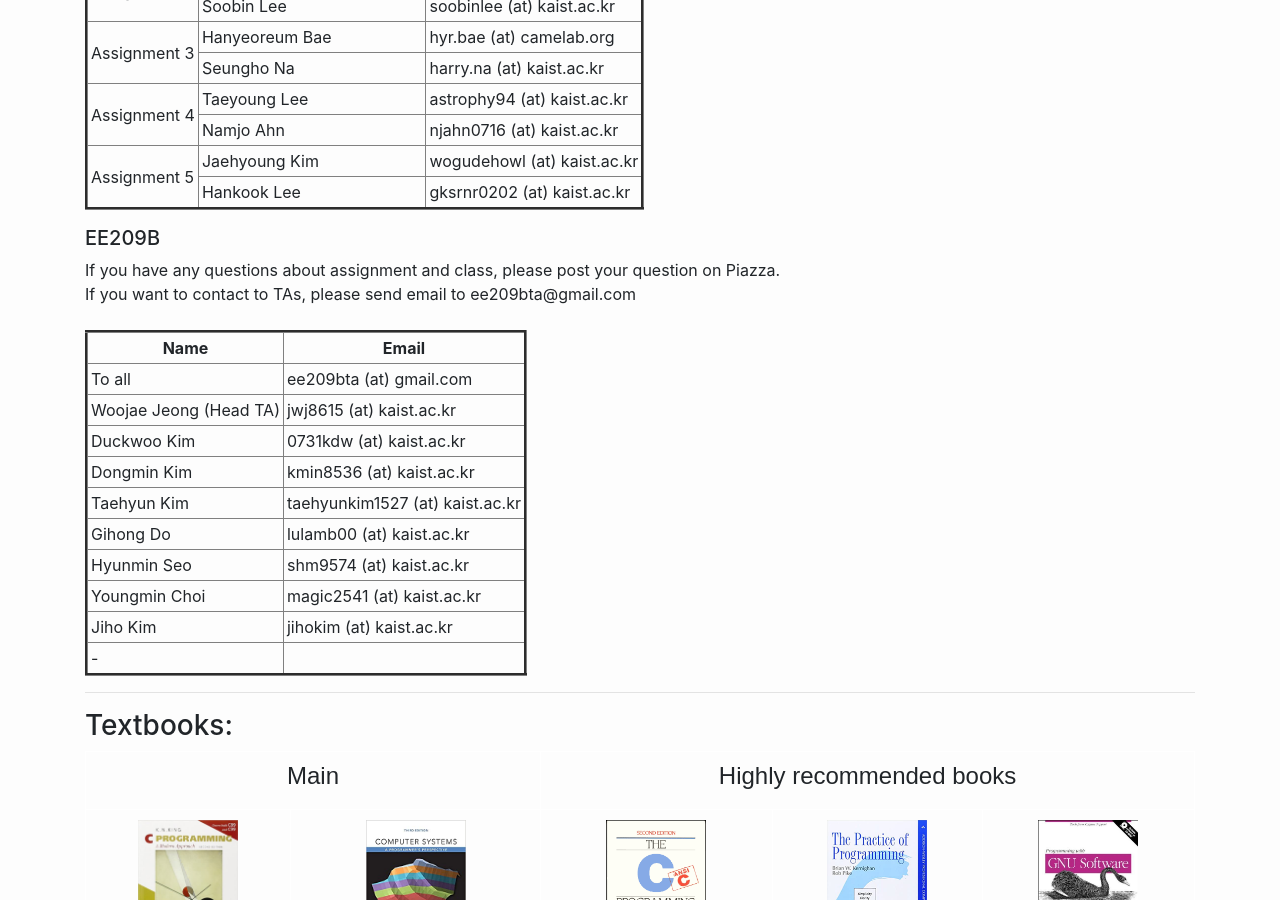
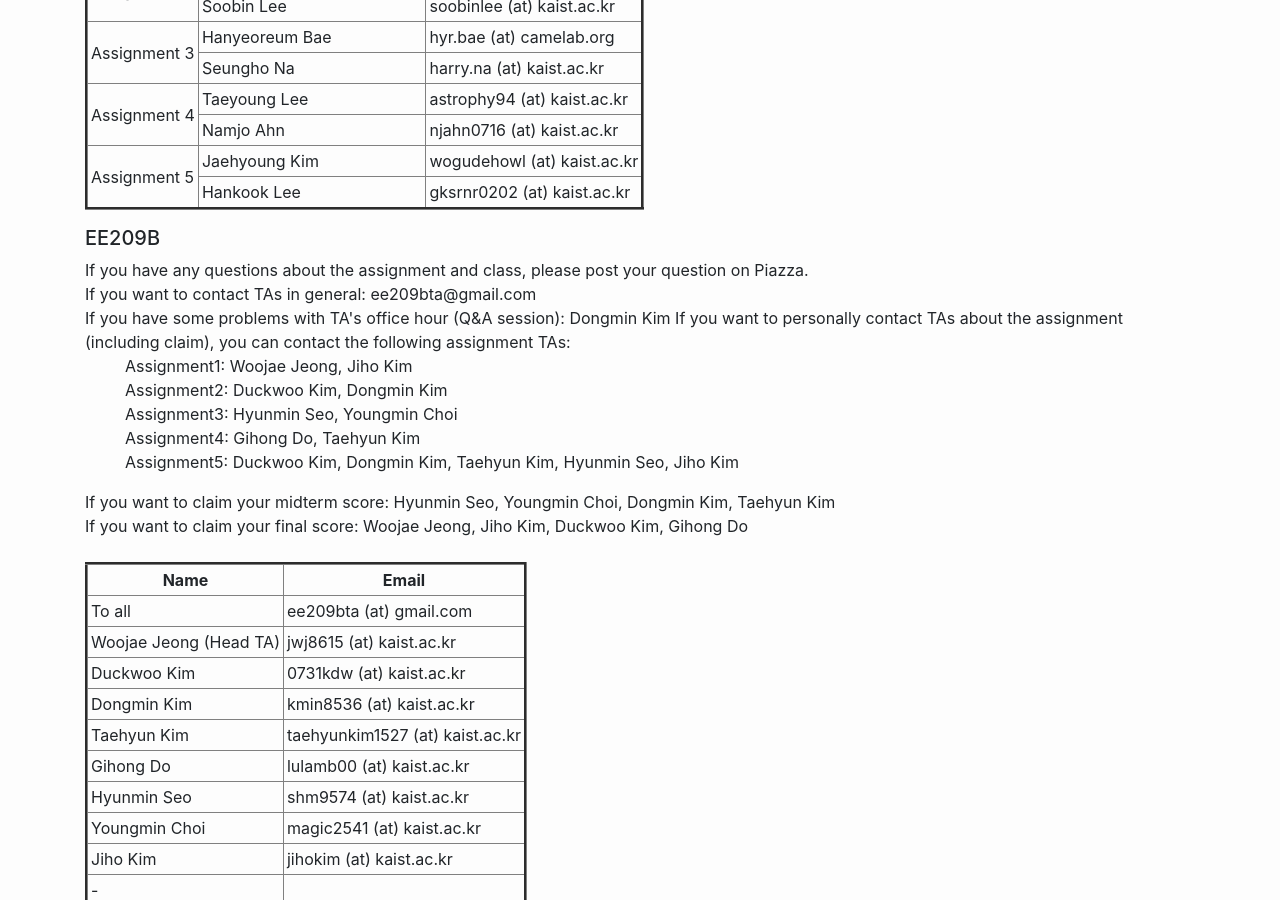
Before and after one commit to ee209-2020-fall/ee209-2020-fall, a Jekyll site: the page built from index.html, in a window 1280 px wide and 900 px high, scrolled down 1200 px. Built offline with Jekyll 4.4.1, drawn with Linux system fonts in a browser that asks for light colours; the list of posts is cut into pages by our own code.

Commit message:
Add ee209b TA inform.

```diff
--- a/index.html
+++ b/index.html
@@ -150,8 +150,19 @@ layout: home
   <p></p>
 
   <h5>EE209B</h5>
-  If you have any questions about assignment and class, please post your question on Piazza. <br>
-  If you want to contact to TAs, please send email to ee209bta@gmail.com <br>
+  If you have any questions about the assignment and class, please post your question on Piazza. <br>
+  If you want to contact TAs in general: ee209bta@gmail.com <br>
+  If you have some problems with TA's office hour (Q&A session): Dongmin Kim
+  If you want to personally contact TAs about the assignment (including claim), you can contact the following assignment TAs: <br>
+  <ul>
+    Assignment1: Woojae Jeong, Jiho Kim <br>
+    Assignment2: Duckwoo Kim, Dongmin Kim <br>
+    Assignment3: Hyunmin Seo, Youngmin Choi <br>
+    Assignment4: Gihong Do, Taehyun Kim <br>
+    Assignment5: Duckwoo Kim, Dongmin Kim, Taehyun Kim, Hyunmin Seo, Jiho Kim  <br>
+  </ul>
+  If you want to claim your midterm score: Hyunmin Seo, Youngmin Choi, Dongmin Kim, Taehyun Kim <br>
+  If you want to claim your final score: Woojae Jeong, Jiho Kim, Duckwoo Kim, Gihong Do <br>
   <br>
   <table style="border-collapse: collapse;" border="3" cellpadding="3">
     <tbody>
```
